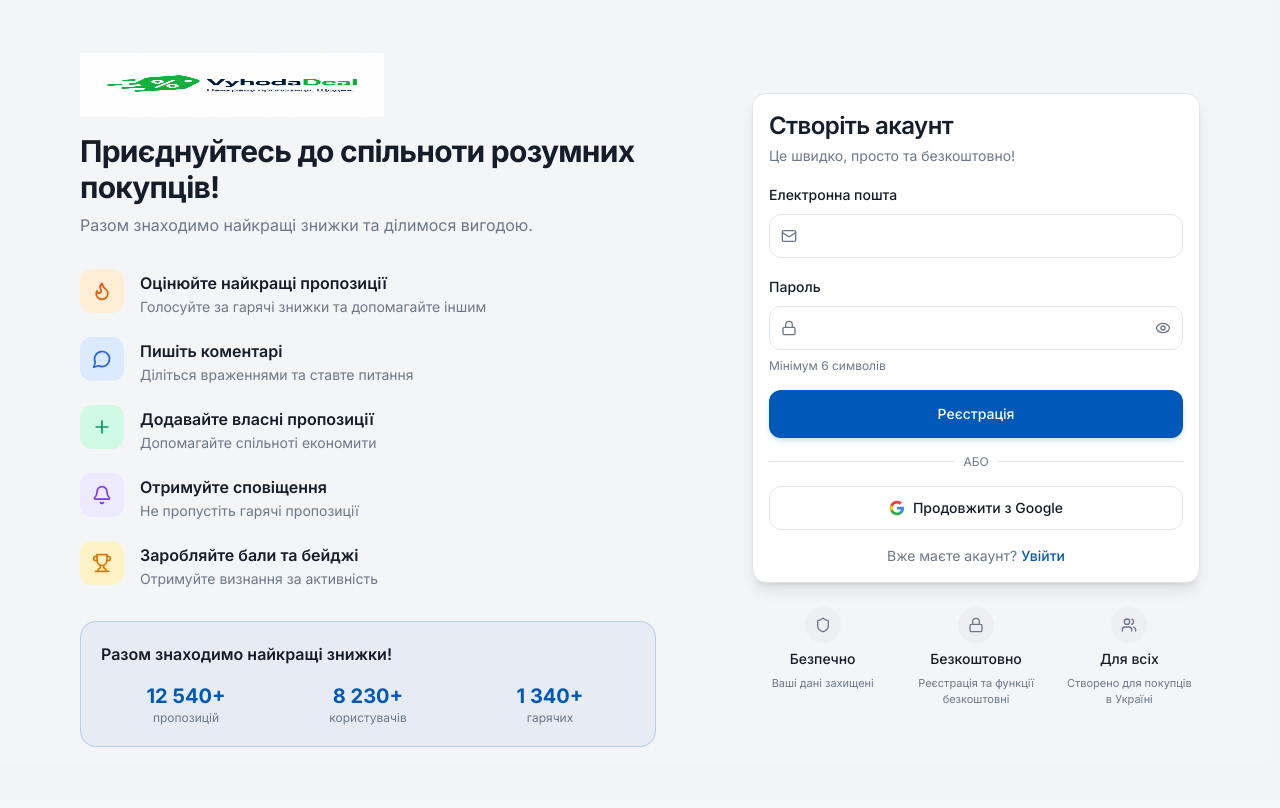
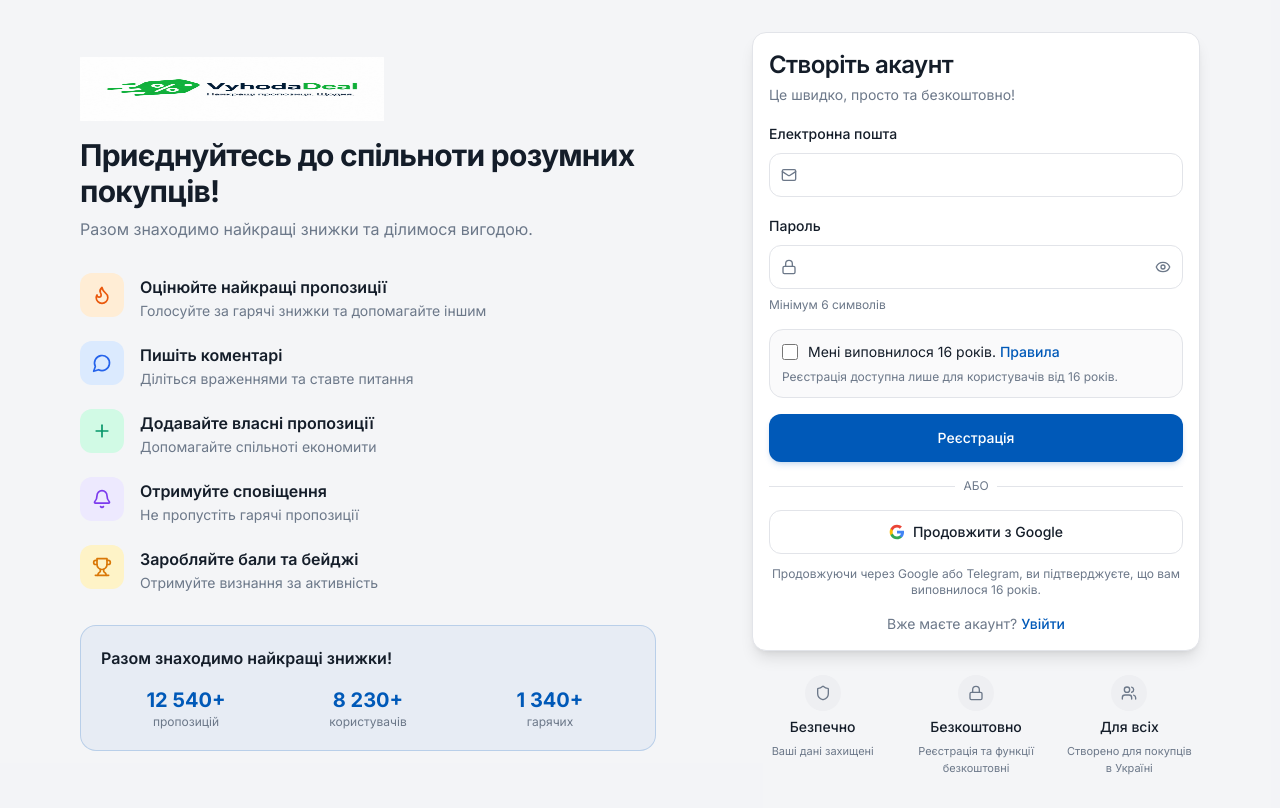
Before and after one commit to martinochs/dealua, a Next.js app: page /register in a window 1280 px wide. Built offline with nearby package versions, Linux system fonts and the light colour scheme; no server answers.

Commit message:
Require 16+ age confirmation on registration and document it in rules.

```diff
--- a/app/(main)/rules/page.tsx
+++ b/app/(main)/rules/page.tsx
@@ -9,6 +9,11 @@ export default function RulesPage() {
     <div className="max-w-2xl mx-auto space-y-6">
       <h1 className="text-2xl font-bold">{t("footer.rules")}</h1>
       <ul className="space-y-3 text-muted-foreground list-disc pl-5">
+        <li>
+          Користуватися VyhodaDeal можуть лише особи, яким виповнилося{" "}
+          <strong className="font-semibold text-foreground">16 років</strong>. Реєструючись,
+          ви підтверджуєте відповідний вік.
+        </li>
         <li>Додавайте лише реальні пропозиції з актуальними цінами в гривнях (₴).</li>
         <li>Вказуйте правильне посилання на товар та магазин.</li>
         <li>Не спамте та не дублюйте однакові пропозиції.</li>
--- a/components/auth/RegisterForm.tsx
+++ b/components/auth/RegisterForm.tsx
@@ -93,6 +93,25 @@ export function RegisterForm() {
             <p className="text-xs text-muted-foreground">{t("auth.passwordHint")}</p>
           </div>
 
+          <div className="space-y-2 rounded-lg border bg-muted/30 p-3">
+            <label htmlFor="age_confirmed" className="flex cursor-pointer items-start gap-2.5">
+              <input
+                id="age_confirmed"
+                name="age_confirmed"
+                type="checkbox"
+                required
+                className="mt-0.5 h-4 w-4 shrink-0 rounded border-input accent-primary"
+              />
+              <span className="text-sm leading-snug">
+                {t("auth.ageConfirmLabel")}.{" "}
+                <Link href="/rules" className="font-medium text-primary hover:underline">
+                  {t("footer.rules")}
+                </Link>
+              </span>
+            </label>
+            <p className="text-xs text-muted-foreground">{t("auth.ageConfirmHint")}</p>
+          </div>
+
           <Button type="submit" className="w-full" size="lg" disabled={isPending}>
             {t("auth.register")}
           </Button>
@@ -103,6 +122,7 @@ export function RegisterForm() {
         <div className="space-y-3">
           <GoogleSignInButton />
           <TelegramSignInButton />
+          <p className="text-center text-xs text-muted-foreground">{t("auth.ageConfirmOAuth")}</p>
         </div>
 
         <p className="text-center text-sm text-muted-foreground">
--- a/lib/actions/auth.ts
+++ b/lib/actions/auth.ts
@@ -69,6 +69,10 @@ export async function registerAction(formData: FormData): Promise<ActionResult>
     redirect("/login");
   }
 
+  if (formData.get("age_confirmed") !== "on") {
+    return { error: "Підтвердіть, що вам виповнилося 16 років" };
+  }
+
   const parsed = registerSchema.safeParse({
     email: formData.get("email"),
     password: formData.get("password"),
--- a/lib/i18n/uk.ts
+++ b/lib/i18n/uk.ts
@@ -135,6 +135,11 @@ const uk = {
       "Ми надіслали лист із посиланням для підтвердження. Перейдіть за посиланням, щоб активувати акаунт, а потім увійдіть.",
     confirmEmailSpamHint: "Не бачите лист? Перевірте папку «Спам» або «Промоакції».",
     confirmEmailGoToLogin: "Перейти до входу",
+    ageConfirmLabel: "Мені виповнилося 16 років",
+    ageConfirmHint: "Реєстрація доступна лише для користувачів від 16 років.",
+    ageConfirmRequired: "Підтвердіть, що вам виповнилося 16 років",
+    ageConfirmOAuth:
+      "Продовжуючи через Google або Telegram, ви підтверджуєте, що вам виповнилося 16 років.",
     registerBenefits: {
       headline: "Приєднуйтесь до спільноти розумних покупців!",
       subheadline: "Разом знаходимо найкращі знижки та ділимося вигодою.",
```
